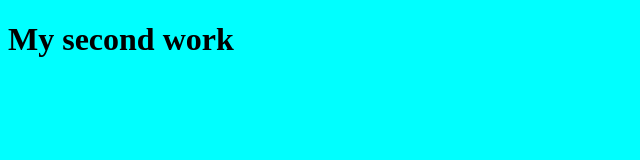
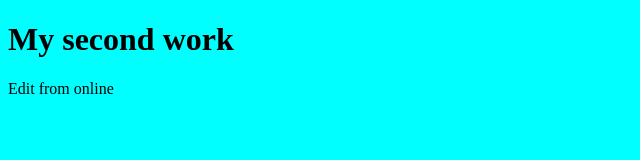
Before and after one commit to tanvir084/My-second-work, a plain HTML site: page index.html in a window 1280 px wide. Shown: the whole page, without its empty margins (0-640 px from the left). Drawn offline with Linux system fonts and the light colour scheme.

Commit message:
Update index.html

```diff
--- a/index.html
+++ b/index.html
@@ -9,5 +9,8 @@
 <body>
     <link rel="stylesheet" href="style.css">
     <h1>My second work</h1>
+    <div>
+        <p>Edit from online</p>
+    </div>
 </body>
 </html>
```
